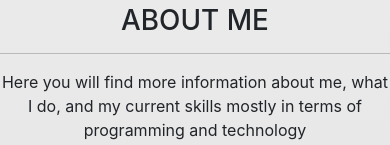
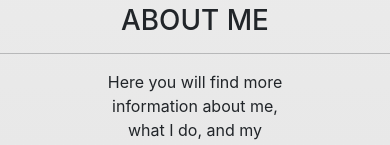
Before and after one commit to dyschaf/typescriptPortfolio, a React (Create React App) app in the folder portfolio/: page / in a window 390 px wide. Shown: the part 696-841 px from the top of the page. Built offline with nearby package versions, Linux system fonts and the light colour scheme.

Commit message:
ready for deploy

```diff
--- a/portfolio/src/App.css
+++ b/portfolio/src/App.css
@@ -79,6 +79,10 @@ body {
 
 .mySkills{
 padding-left: 30px;
+}
+#about p,#project p{
+  padding-left: 100px;
+  padding-right: 100px;
 }
 .about div div, .blue div{
   /* width: 5vw; */
@@ -249,13 +253,15 @@ height: 350px;
 }
   .infoProjects{
     text-align: left;
-    margin: 40px;
+    margin : 40px;
     /* margin-left:auto; */
     margin-left:25vw;;
     margin-right:25vw;;
     width: auto;
     display: grid;
+    align-items: center;
   }
+
 
 }
 @media screen and (max-width: 891px){
@@ -276,13 +282,21 @@ height: 350px;
 
   }
   .infoProjects{
-    text-align: left;
+    text-align: center;
     margin: 40px;
     margin-left: 20px;
     margin-right: 20px;
     width: auto;
     display: grid;
   }
+  .infoProjects button{
+    justify-self: center;
+  /* size: 50px !important */
+  width: 200px;
+  height: 50px;
+  border-radius: 8px;
+  margin-right: 10px;
+}
 
     .form{
       margin-left: 15vw;
```
